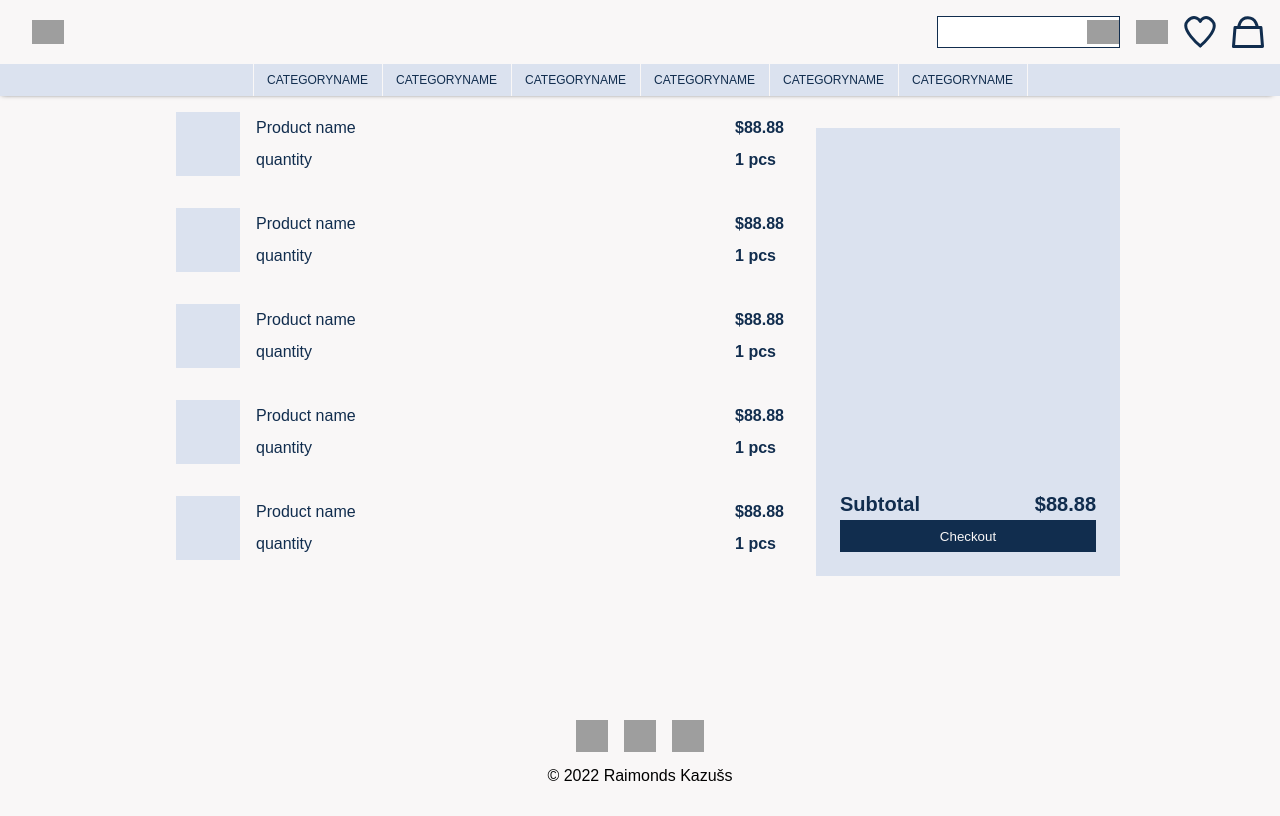
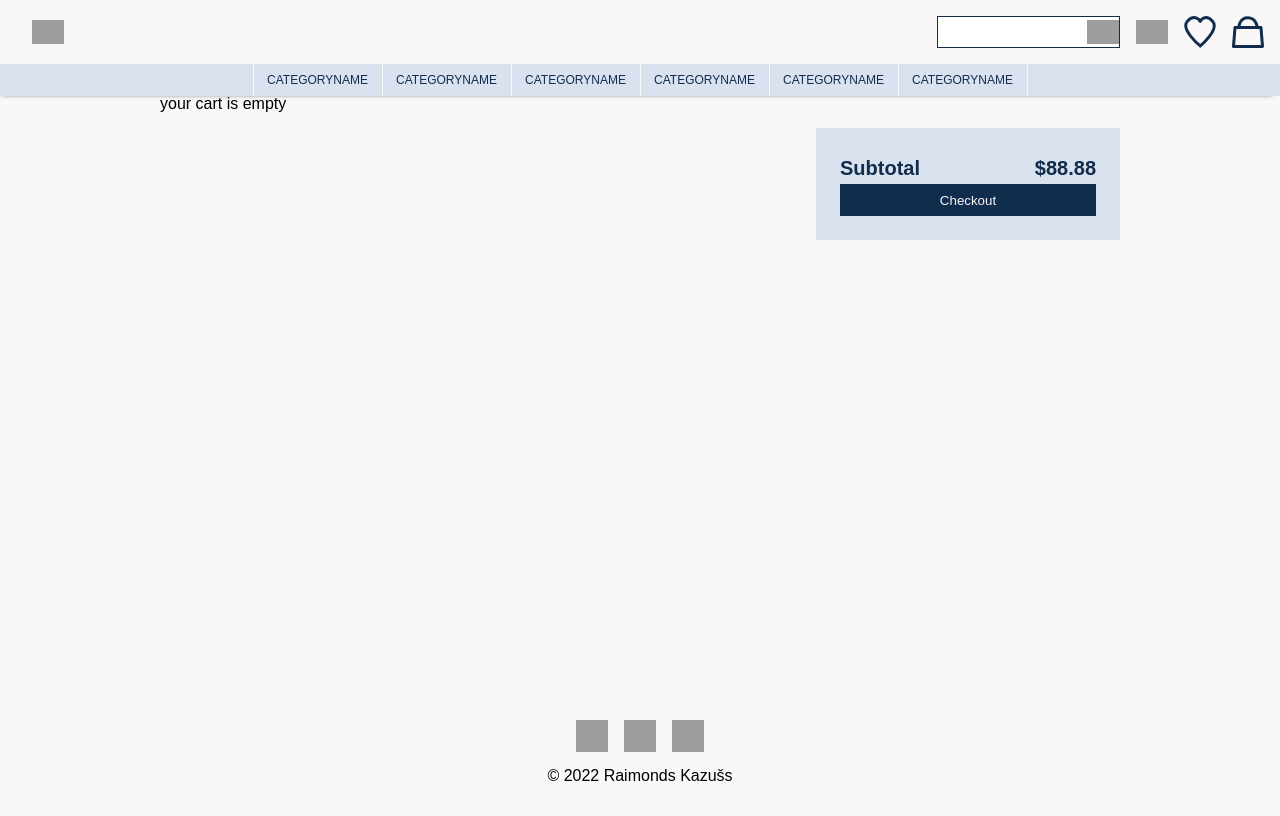
Before and after one commit to RaimondsKazuss/fd-9-react-3, a React (Create React App) app: page /cart in a window 1280 px wide. Built offline with nearby package versions, Linux system fonts and the light colour scheme; grey boxes are pictures that could not be loaded.

Commit message:
displaying cart items from cart state

```diff
--- a/src/pages/cart/Cart.tsx
+++ b/src/pages/cart/Cart.tsx
@@ -7,6 +7,8 @@ import {
   margins,
   paddings,
 } from "../../theme/theme";
+import { useContext } from "react";
+import CartContext from "../../context/CartContext";
 
 const CartContainer = styled.div`
   display: flex;
@@ -22,7 +24,6 @@ const ItemList = styled.div`
   width: 100%;
 
   ${devices.tablet} {
-    /* display: inline-block; */
     max-width: 40rem;
   }
 `;
@@ -48,11 +49,11 @@ const ItemLink = styled(Link)`
   color: ${colors.darkBlue};
 `;
 
-const ProductImage = styled.div`
-  background: ${colors.lightBlue};
+const ProductImage = styled.div<{ bg: string }>`
   width: 4rem;
   height: 4rem;
   margin-right: ${margins.sm};
+  background: url(${(props) => props && props.bg}) center/cover no-repeat;
 `;
 
 const ItemDetails = styled.div`
@@ -95,74 +96,32 @@ const CheckOutBtn = styled.button`
 `;
 
 const Cart: React.FC = () => {
+  const { cartValue } = useContext(CartContext);
+
   return (
     <CartContainer>
       <ItemList>
+        {cartValue.length > 0 ? (
+          cartValue.map((item) => {
+            return (
               <CartItem>
-          <ItemLink to="/cart">
-            <ProductImage />
+                <ItemLink to={`/product/${item.id}`}>
+                  <ProductImage bg={item.thumbnail} />
                   <div>
-              <p>Product name</p>
+                    <p>{item.title}</p>
                     <p>quantity</p>
                   </div>
                 </ItemLink>
                 <ItemDetails>
-            <p>$88.88</p>
+                  <p>${item.price}</p>
                   <p>1 pcs</p>
                 </ItemDetails>
               </CartItem>
-        <CartItem>
-          <ItemLink to="/cart">
-            <ProductImage />
-            <div>
-              <p>Product name</p>
-              <p>quantity</p>
-            </div>
-          </ItemLink>
-          <ItemDetails>
-            <p>$88.88</p>
-            <p>1 pcs</p>
-          </ItemDetails>
-        </CartItem>
-        <CartItem>
-          <ItemLink to="/cart">
-            <ProductImage />
-            <div>
-              <p>Product name</p>
-              <p>quantity</p>
-            </div>
-          </ItemLink>
-          <ItemDetails>
-            <p>$88.88</p>
-            <p>1 pcs</p>
-          </ItemDetails>
-        </CartItem>
-        <CartItem>
-          <ItemLink to="/cart">
-            <ProductImage />
-            <div>
-              <p>Product name</p>
-              <p>quantity</p>
-            </div>
-          </ItemLink>
-          <ItemDetails>
-            <p>$88.88</p>
-            <p>1 pcs</p>
-          </ItemDetails>
-        </CartItem>
-        <CartItem>
-          <ItemLink to="/cart">
-            <ProductImage />
-            <div>
-              <p>Product name</p>
-              <p>quantity</p>
-            </div>
-          </ItemLink>
-          <ItemDetails>
-            <p>$88.88</p>
-            <p>1 pcs</p>
-          </ItemDetails>
-        </CartItem>
+            );
+          })
+        ) : (
+          <div>your cart is empty</div>
+        )}
       </ItemList>
       <CartActions>
         <Subtotal>
```
Lines whose indentation alone changed are shown as unchanged.
